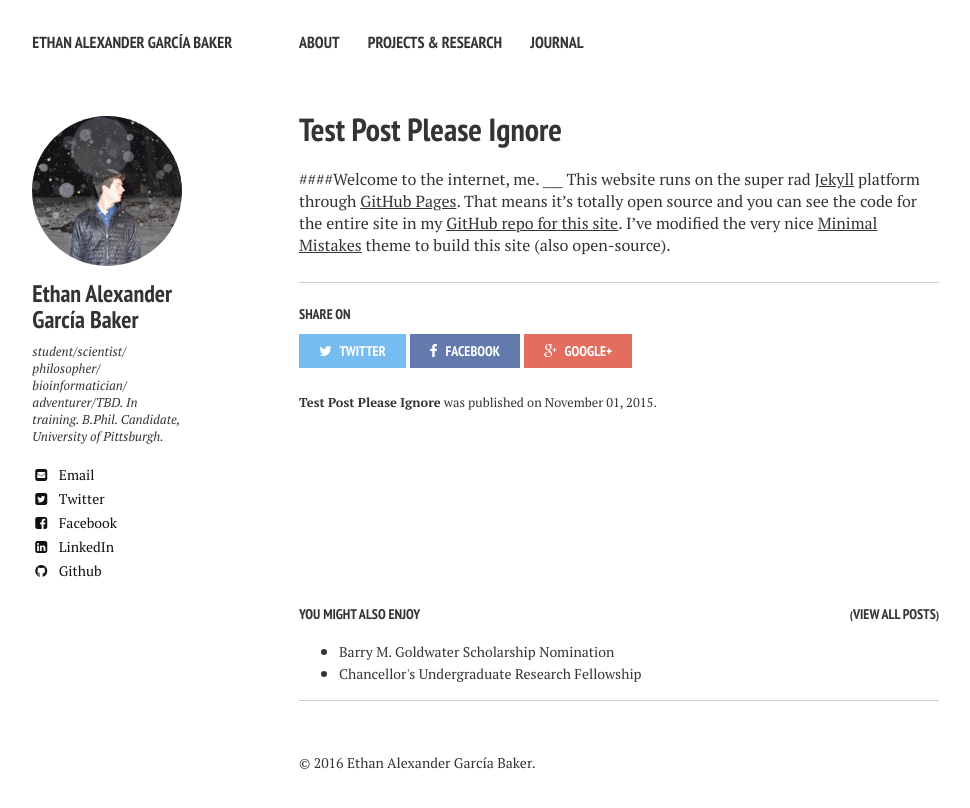
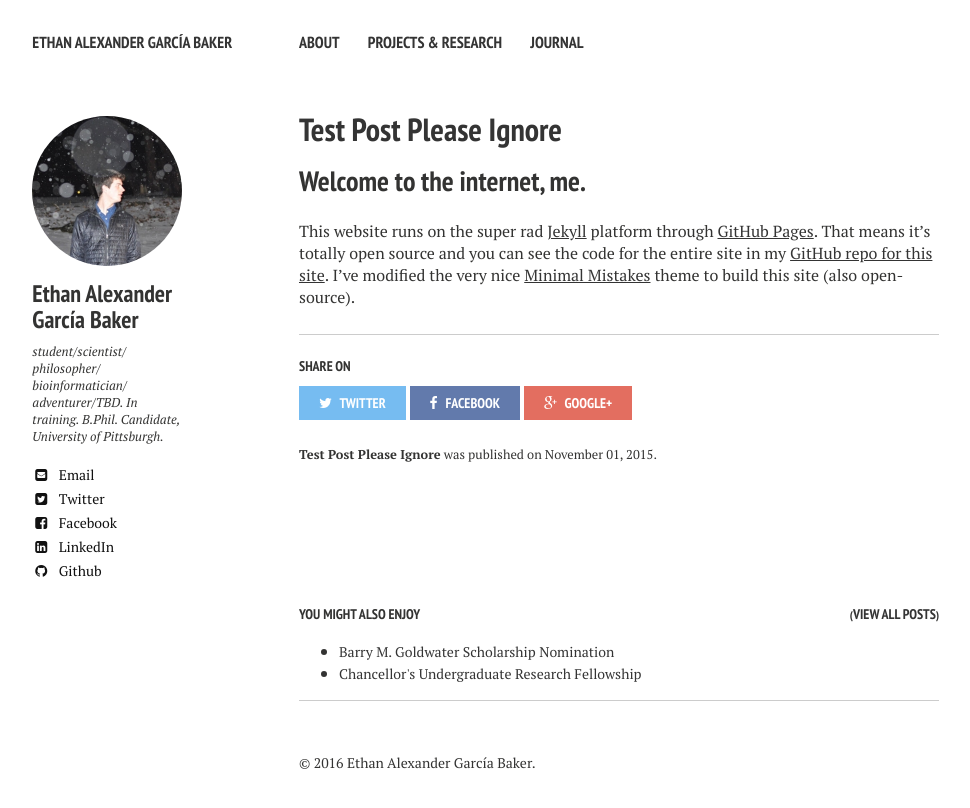
Before and after one commit to ethanagbaker/ethanagbaker.github.io, a Jekyll site: the page built from _posts/2015-11-01-test-post.md, in a window 1280 px wide. Shown: the top 808 px of the page, without its empty margins (21-991 px from the left). Built offline with Jekyll 4.4.1, drawn with Linux system fonts in a browser that asks for light colours; nearby versions of some CDN libraries.

Commit message:
If this isn’t the last markdown fix…

```diff
--- a/_posts/2015-11-01-test-post.md
+++ b/_posts/2015-11-01-test-post.md
@@ -6,6 +6,6 @@ excerpt: "So this is the internet..."
 tags: []
 ---
 
-####Welcome to the internet, me.
-___
+Welcome to the internet, me.
+---
  This website runs on the super rad [Jekyll](https://jekyllrb.com/) platform through [GitHub Pages](https://pages.github.com/). That means it's totally open source and you can see the code for the entire site in my [GitHub repo for this site](https://github.com/ethanagbaker/ethanagbaker.github.io). I've modified the very nice [Minimal Mistakes](https://mmistakes.github.io/minimal-mistakes/) theme to build this site (also open-source).
```
Also changed, not shown: _posts/2016-01-08-curf.md (+1 -1 lines).
